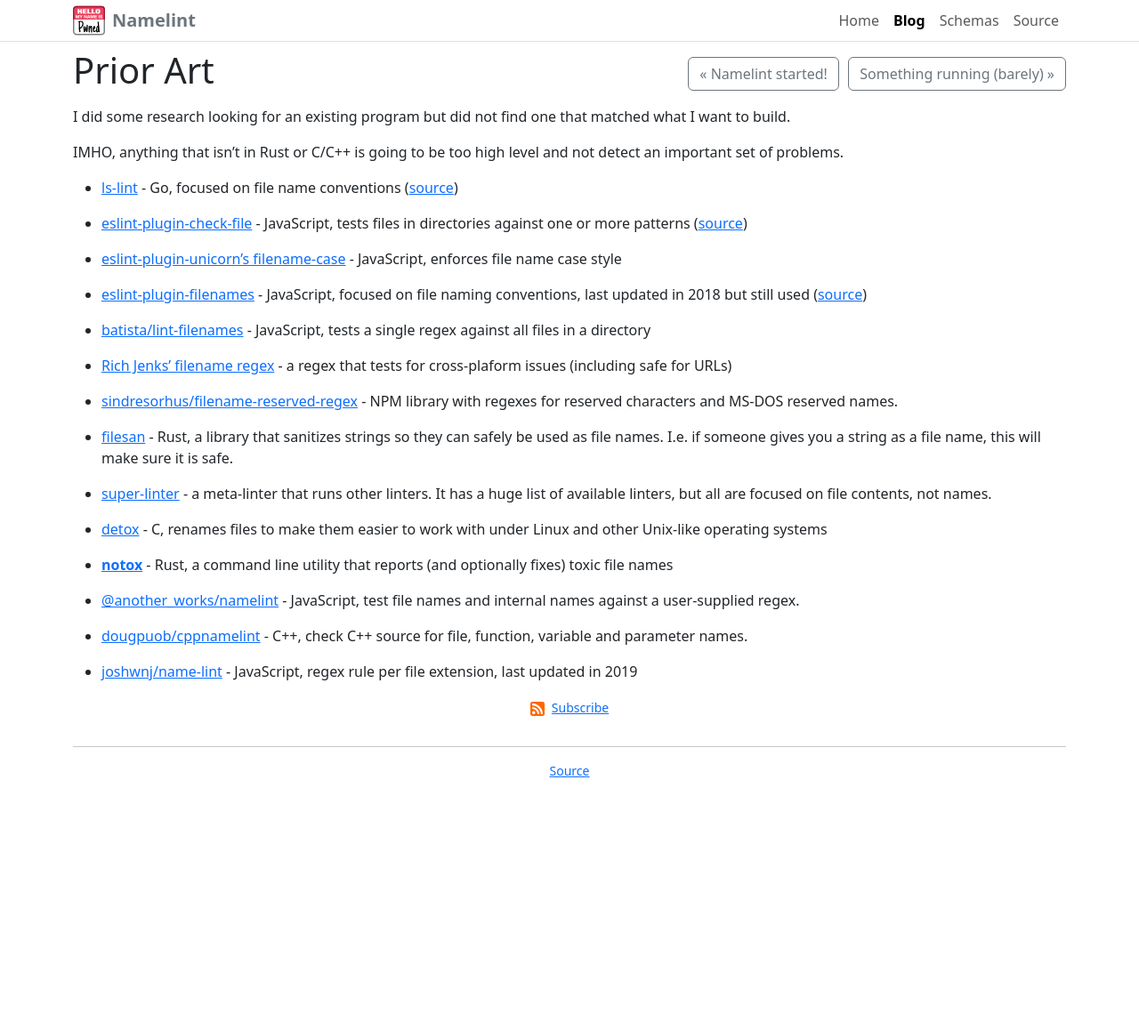
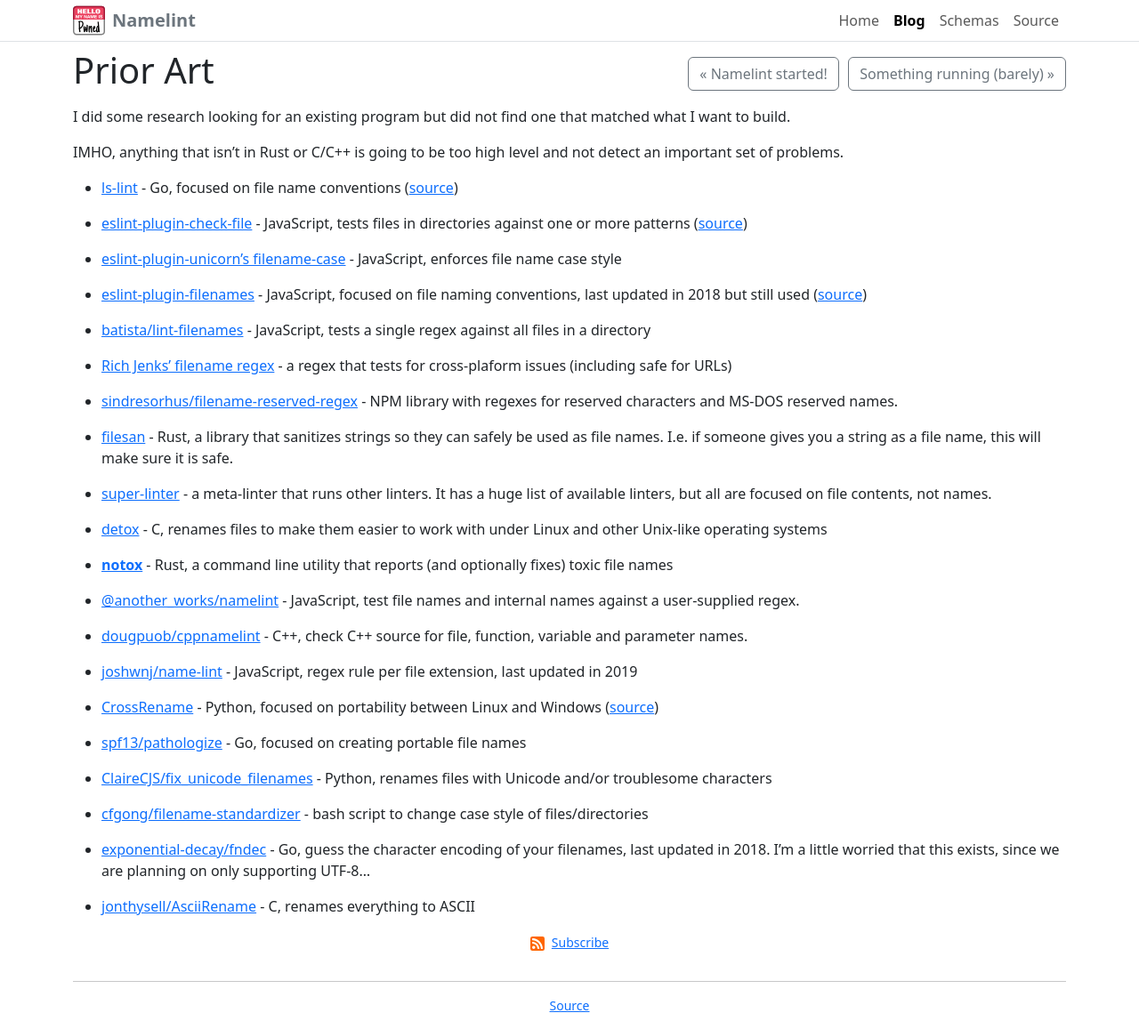
Before and after one commit to mattkenney/namelint, a Jekyll site: the page built from docs/_posts/2024-08-17-prior-art.md, in a window 1280 px wide. Shown: the whole page at 89% size. Built offline with Jekyll 4.4.1, drawn with Linux system fonts in a browser that asks for light colours; before the commit the page ends 900 px from its top, so only the background shows below that.

Commit message:
More prior art

```diff
--- a/docs/_posts/2024-08-17-prior-art.md
+++ b/docs/_posts/2024-08-17-prior-art.md
@@ -34,3 +34,15 @@
 - [dougpuob/cppnamelint](https://github.com/dougpuob/cppnamelint) - C++, check C++ source for file, function, variable and parameter names.
 
 - [joshwnj/name-lint](https://github.com/joshwnj/name-lint) - JavaScript, regex rule per file extension, last updated in 2019
+
+- [CrossRename](https://pypi.org/project/CrossRename/) - Python, focused on portability between Linux and Windows ([source](https://github.com/Jemeni11/CrossRename))
+
+- [spf13/pathologize](https://github.com/spf13/pathologize) - Go, focused on creating portable file names
+
+- [ClaireCJS/fix_unicode_filenames](https://github.com/ClaireCJS/fix_unicode_filenames) - Python, renames files with Unicode and/or troublesome characters
+
+- [cfgong/filename-standardizer](https://github.com/cfgong/filename-standardizer) - bash script to change case style of files/directories
+
+- [exponential-decay/fndec](https://github.com/exponential-decay/fndec) - Go, guess the character encoding of your filenames, last updated in 2018.  I'm a little worried that this exists, since we are planning on only supporting UTF-8...
+
+- [jonthysell/AsciiRename](https://github.com/jonthysell/AsciiRename) - C, renames everything to ASCII
```
